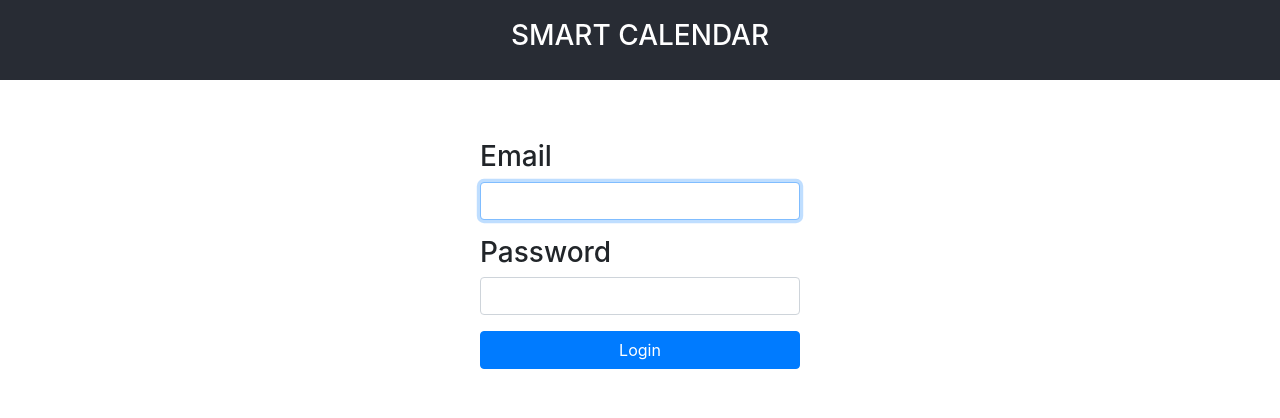
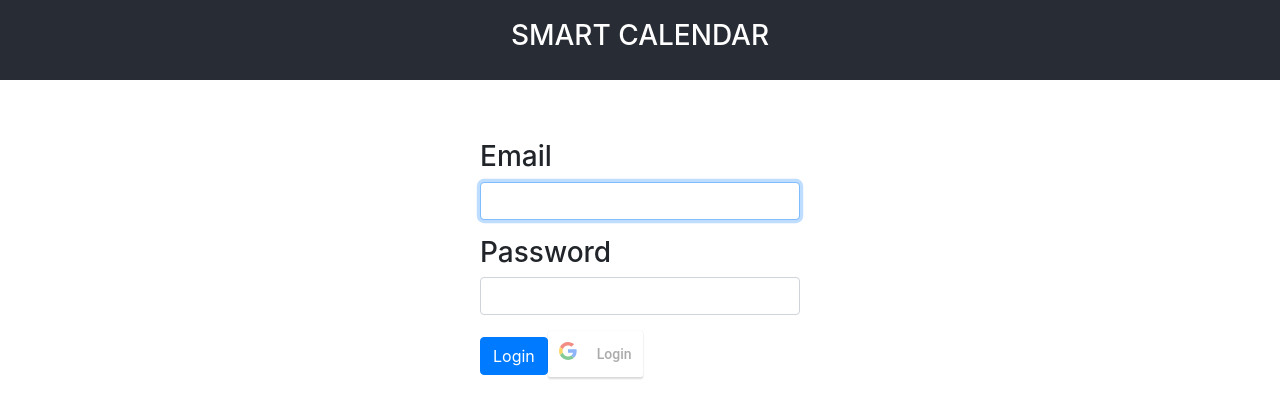
Before and after one commit to spicy-calendar/spicy-frontend, a React (Create React App) app: page /login in a window 1280 px wide. Shown: the top 418 px of the page. Built offline with nearby package versions, Linux system fonts and the light colour scheme; no server answers.

Commit message:
added google login

```diff
--- a/package.json
+++ b/package.json
@@ -3,8 +3,11 @@
   "version": "0.1.0",
   "private": true,
   "dependencies": {
+    "axios": "^0.18.0",
+    "dotenv": "^6.2.0",
     "react": "^16.8.3",
     "react-dom": "^16.8.3",
+    "react-google-login": "^5.0.2",
     "react-scripts": "2.1.5",
     "react-splitter-layout": "^3.0.1"
   },
--- a/src/App.js
+++ b/src/App.js
@@ -1,3 +1,4 @@
+import dotenv from 'dotenv';
 import React, { Component } from 'react';
 import logo from './logo.svg';
 import './App.css';
--- a/src/containers/Login.js
+++ b/src/containers/Login.js
@@ -1,6 +1,9 @@
 import React, { Component } from "react";
 import { Button, FormGroup, FormControl } from "react-bootstrap";
 import "./Login.css";
+import axios from "axios";
+import ReactDOM from 'react-dom';
+import GoogleLogin from 'react-google-login';
 
 export default class Login extends Component {
   constructor(props) {
@@ -26,11 +29,23 @@ export default class Login extends Component {
     event.preventDefault();
   }
 
+  responseGoogle = (response) => {
+    console.log(response);
+    console.log(response.accessToken);
+    axios.post('http://localhost:3000/create', {
+      access_token: response.accessToken
+    })
+    .catch(function (error) {
+      console.log("ERROR with sending access token to backend!!!!!!!!");
+    });
+  }
+
+
   render() {
     return (
       <div className="Login">
         <form onSubmit={this.handleSubmit}>
-          <FormGroup controlId="email" bsSize="large">
+          <FormGroup controlId="email">
             <h3>Email</h3>
             <FormControl
               autoFocus
@@ -39,7 +54,7 @@ export default class Login extends Component {
               onChange={this.handleChange}
             />
           </FormGroup>
-          <FormGroup controlId="password" bsSize="large">
+          <FormGroup controlId="password">
             <h3>Password</h3>
             <FormControl
               value={this.state.password}
@@ -48,13 +63,19 @@ export default class Login extends Component {
             />
           </FormGroup>
           <Button
-            block
-            bsSize="large"
             disabled={this.validateForm()}
             type="submit"
           >
             Login
           </Button>
+          <GoogleLogin
+            clientId="652179531177-a4udujvphg18v38brfdudna5pn0khi71.apps.googleusercontent.com"
+            buttonText="Login"
+            responseType='token'
+            scope={"https://www.googleapis.com/auth/calendar","https://www.googleapis.com/auth/calendar.events"}
+            onSuccess={this.responseGoogle}
+            onFailure={this.responseGoogle}
+          />
         </form>
       </div>
     );
```
Also changed, not shown: 2 other files (tests, documents, lock files or other folders).
